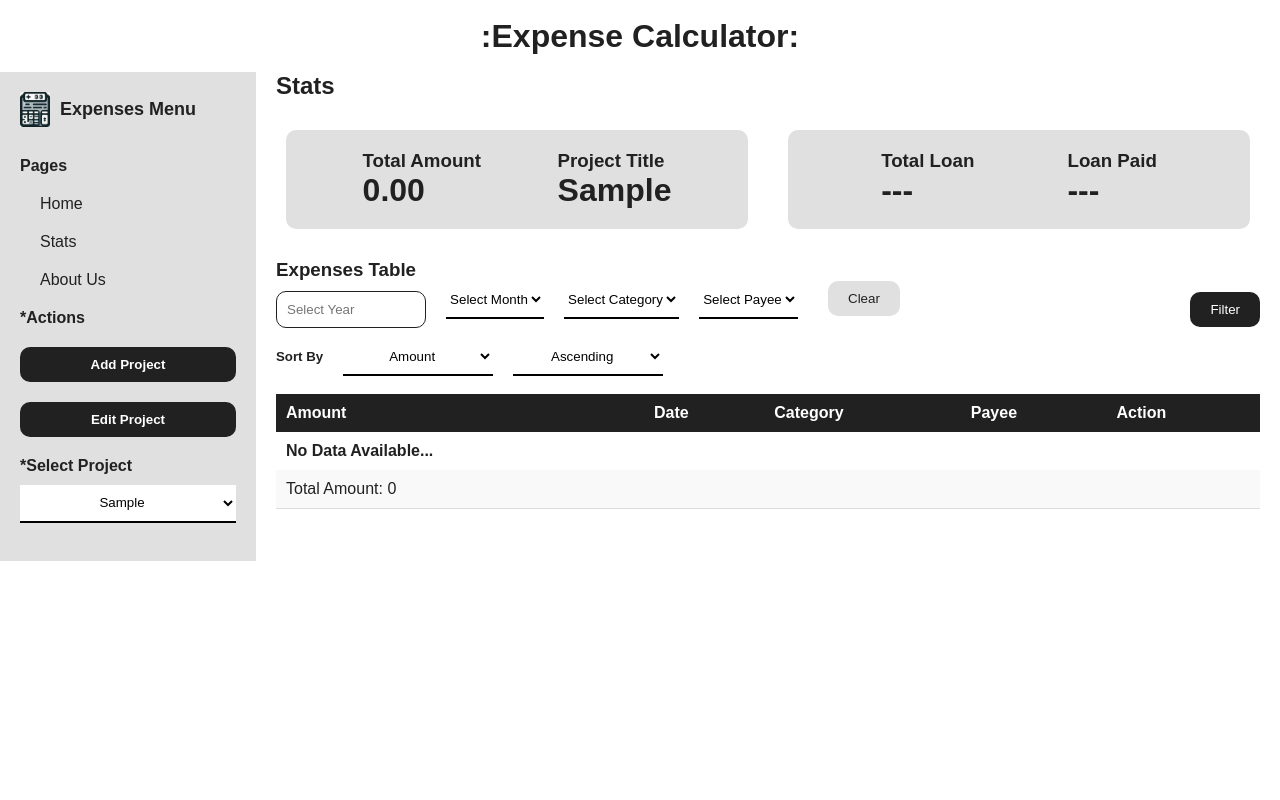
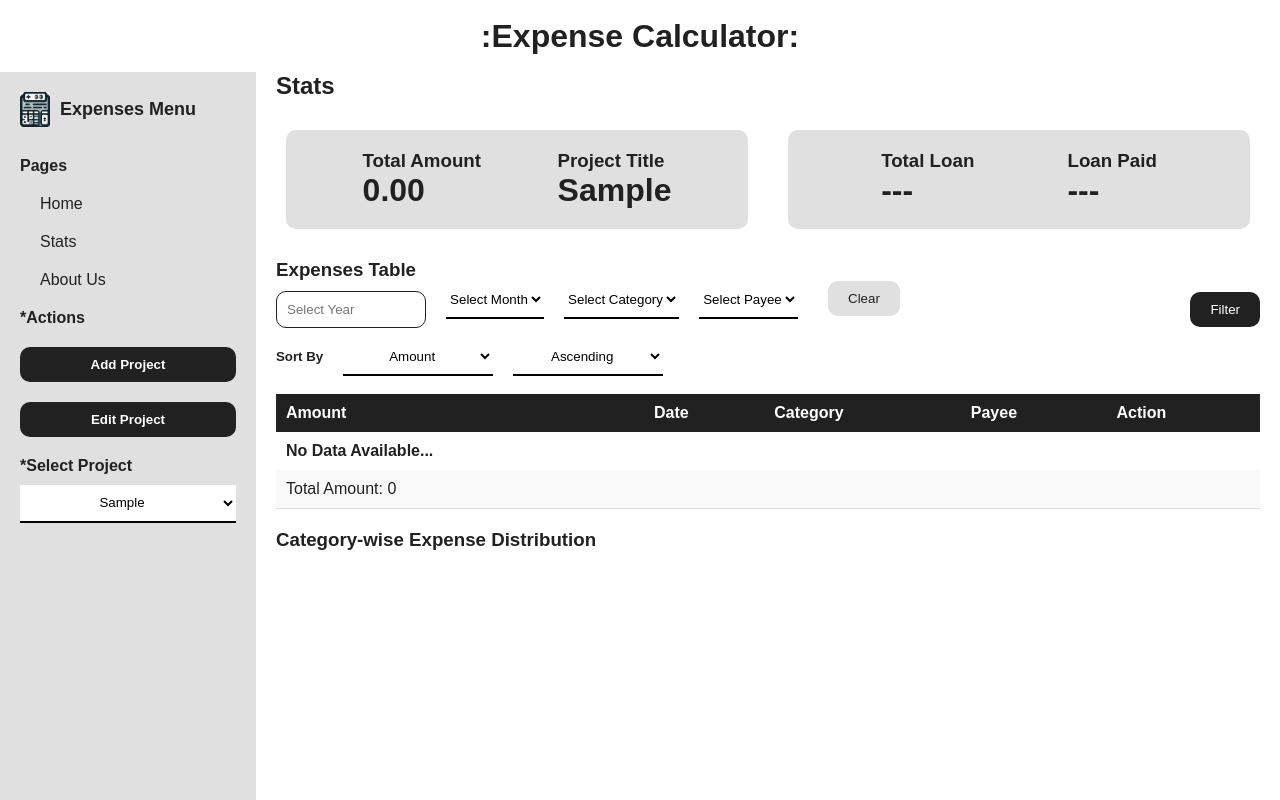
Before and after one commit to bsef19a531/Project_Expense_Calculator, a React (Create React App) app: page /stats in a window 1280 px wide. Both pictures are taken after typing "Sample" into the empty fields and a click on the button "Create". Shown: the top 800 px of the page. Built offline with nearby package versions, Linux system fonts and the light colour scheme.

Commit message:
Add recharts library for charts and update ExpenseLineChart and ExpensePieChart components

```diff
--- a/package.json
+++ b/package.json
@@ -15,6 +15,7 @@
     "react-redux": "^9.1.1",
     "react-router-dom": "^6.22.3",
     "react-scripts": "5.0.1",
+    "recharts": "^2.12.6",
     "web-vitals": "^2.1.4"
   },
   "scripts": {
--- /dev/null
+++ b/src/components/Charts/ExpenseLineChart.js
@@ -0,0 +1,25 @@
+import React from 'react';
+import { LineChart, Line, XAxis, YAxis, CartesianGrid, Tooltip, Legend } from 'recharts';
+
+const ExpenseLineChart = ({ data }) => {
+    const sortedData = data.sort((a, b) => {
+        const dateA = new Date(a.timePeriod);
+        const dateB = new Date(b.timePeriod);
+        return dateA - dateB;
+    });
+    return (
+        <>
+            <h3 style={{ margin: "20px" }}>Monthly Expense Trends</h3>
+            <LineChart width={1000} height={400} data={sortedData} style={{ margin: "0 auto" }}>
+                <CartesianGrid strokeDasharray="3 3" />
+                <XAxis dataKey="timePeriod" tickFormatter={(value) => value} />
+                <YAxis />
+                <Tooltip />
+                <Legend />
+                <Line type="monotone" dataKey="expense" stroke="#8884d8" />
+            </LineChart>
+        </>
+    );
+};
+
+export default ExpenseLineChart;
--- /dev/null
+++ b/src/components/Charts/ExpensePieChart.js
@@ -0,0 +1,39 @@
+import React from 'react';
+import { PieChart, Pie, Tooltip, Cell } from 'recharts';
+
+
+const ExpensePieChart = ({ data }) => {
+    const colors = [
+        "#1f77b4", "#ff7f0e", "#2ca02c", "#d62728", "#9467bd",
+        "#8c564b", "#e377c2", "#7f7f7f", "#bcbd22", "#17becf",
+        "#9ed664", "#9c755f", "#c24642", "#43639d", "#7cb5ec",
+        "#e7ba52", "#800000", "#ffc0cb", "#32464c", "#2ca02c",
+        "#d62728", "#9467bd", "#8c564b", "#e377c2", "#7f7f7f",
+        "#bcbd22", "#17becf", "#9ed664", "#9c755f", "#c24642",
+        "#43639d", "#7cb5ec", "#e7ba52", "#800000", "#ffc0cb",
+        "#32464c", "#2ca02c"
+    ];
+
+    return (
+        <>
+            <h3 className='title'>Category-wise Expense Distribution</h3>
+            <PieChart width={600} height={400} style={{ margin: '0 auto' }}>
+                <Pie
+                    data={data}
+                    cx={200}
+                    cy={200}
+                    outerRadius={100}
+                    dataKey="value"
+                    label={(data) => `${data.name} (${data.percent})`}
+                >
+                    {data.map((entry, index) => (
+                        <Cell key={`cell-${index}`} fill={colors[index % colors.length]} />
+                    ))}
+                </Pie>
+                <Tooltip /> {/* Add tooltip for hover information */}
+            </PieChart>
+        </>
+    );
+};
+
+export default ExpensePieChart;
--- a/src/components/ExpenseTable/ExpenseTable.css
+++ b/src/components/ExpenseTable/ExpenseTable.css
@@ -5,7 +5,7 @@
     width: 100%;
     max-width: 1700px;
     overflow: scroll;
-    max-height: 400px;
+    max-height: 434px;
     margin: 20px 0px;
     padding: 0px 20px;
 }
--- a/src/pages/Stats/Stats.js
+++ b/src/pages/Stats/Stats.js
@@ -2,13 +2,38 @@ import React from 'react'
 import styles from './Stats.module.css'
 import ExpenseLoanInfoCard from '../../components/ExpenseLoanInfoCard/ExpenseLoanInfoCard'
 import ExpenseTable from '../../components/ExpenseTable/ExpenseTable'
+import ExpensePieChart from '../../components/Charts/ExpensePieChart'
+import ExpenseLineChart from '../../components/Charts/ExpenseLineChart'
+import { useSelector } from 'react-redux'
+import { useEffect, useState } from 'react'
+import { getCategorywiseTotalExpense, getExpenseTrendsData } from '../../utils/chartCalculations';
 
 const Stats = () => {
+
+    const projects = useSelector(state => state.projects.projects);
+    const selectedProjectId = useSelector(state => state.selectedProject.selectedProjectId);
+    let selectedProject = projects.filter(project => project.id === selectedProjectId)[0];
+    const [pieChartData, setPieChartData] = useState(getCategorywiseTotalExpense(selectedProject ? selectedProject : {}));
+    const [lineChartData, setLineChartData] = useState(getExpenseTrendsData(selectedProject ? selectedProject : {}));
+
+    useEffect(() => {
+        selectedProject = projects.filter(project => project.id === selectedProjectId)[0];
+        setPieChartData(getCategorywiseTotalExpense(selectedProject ? selectedProject : {}));
+        setLineChartData(getExpenseTrendsData(selectedProject ? selectedProject : {}));
+    }, [selectedProjectId, projects]);
+
+
+    console.log('selectedProject', selectedProject);
+    console.log('pieChartData', pieChartData);
+    console.log('lineChartData', lineChartData);
+
     return (
         <>
             <h2 className={styles.title} >Stats</h2>
             <ExpenseLoanInfoCard />
             <ExpenseTable />
+            {pieChartData && <ExpensePieChart data={pieChartData} />}
+            {lineChartData && <ExpenseLineChart data={lineChartData} />}
         </>
     )
 }
--- /dev/null
+++ b/src/utils/chartCalculations.js
@@ -0,0 +1,50 @@
+export const getCategorywiseTotalExpense = (project) => {
+    if (!project.expenses) return [];
+
+    // Calculate total expense
+    const totalExpense = project.expenses.reduce((acc, expense) => acc + Number(expense.amount), 0);
+
+    const categoryExpenses = project.expenses.reduce((acc, expense) => {
+        const category = expense.category;
+        const amount = Number(expense.amount);
+        acc[category] = (acc[category] || 0) + amount;
+        return acc;
+    }, {});
+
+    const pieChartData = Object.entries(categoryExpenses).map(([category, amount]) => ({
+        name: category,
+        value: amount,
+        // Calculate and add percentage
+        percent: Math.round((amount / totalExpense) * 100),
+    }));
+
+    return pieChartData;
+};
+
+
+export const getExpenseTrendsData = (project) => {
+    // Check if project has expenses
+    if (!project || !project.expenses) {
+        return [];
+    }
+
+    // Group expenses by time period (e.g., month, year)
+    const expensesByPeriod = project.expenses.reduce((acc, expense) => {
+        const timePeriod = expense.date.slice(0, 7); // Assuming date format YYYY-MM (e.g., 2024-05)
+        acc[timePeriod] = (acc[timePeriod] || 0) + Number(expense.amount);
+        return acc;
+    }, {});
+
+    // Convert grouped data to array of objects for chart
+    const chartData = Object.entries(expensesByPeriod).map(([timePeriod, amount]) => {
+        const date = new Date(timePeriod); // Assuming date format YYYY-MM
+        const year = date.getFullYear();
+        const monthName = date.toLocaleString('default', { month: 'long' }); // Get full month name
+        return {
+            timePeriod: `${monthName} ${year}`, // Combine month and year for X-axis
+            expense: amount,
+        };
+    });
+
+    return chartData;
+};
```
Also changed, not shown: 1 other file (tests, documents, lock files or other folders).
